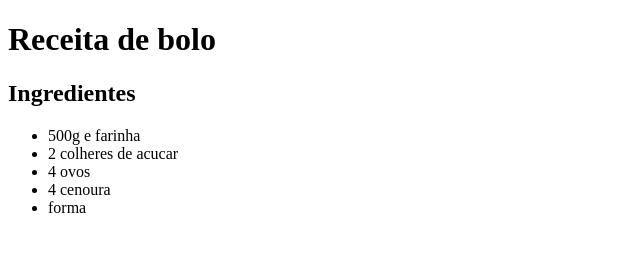
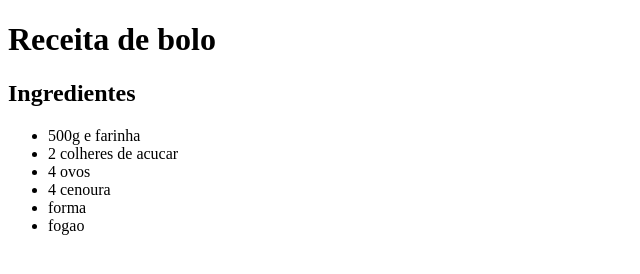
Before and after one commit to Fabricio7219/Aula_Tec_Prog, a plain HTML site: page index.html in a window 1280 px wide. Shown: the full height of the page, 0-640 px from the left. Drawn offline with Linux system fonts and the light colour scheme.

Commit message:
FESTA LOUCA

```diff
--- a/index.html
+++ b/index.html
@@ -14,6 +14,7 @@
         <li>4 ovos</li>
         <li>4 cenoura</li>
         <li>forma</li>
+        <li>fogao</li>
 
      </ul>
 
```
